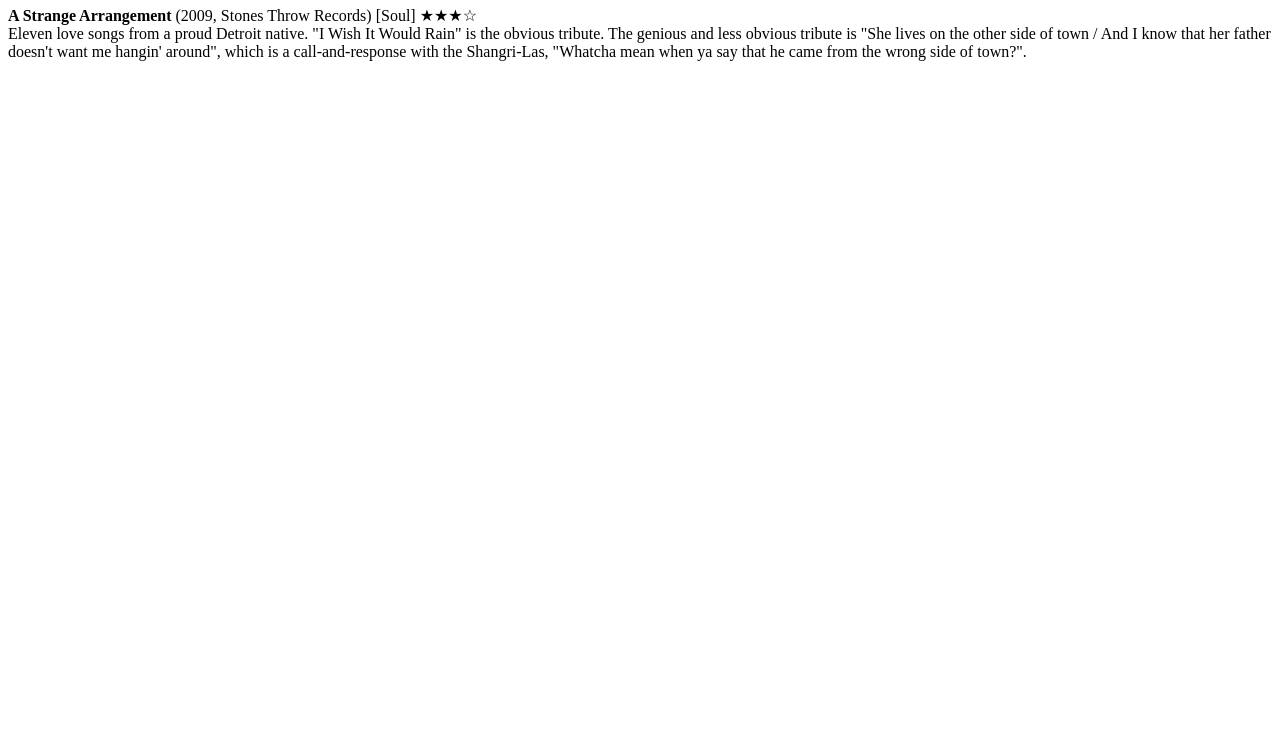
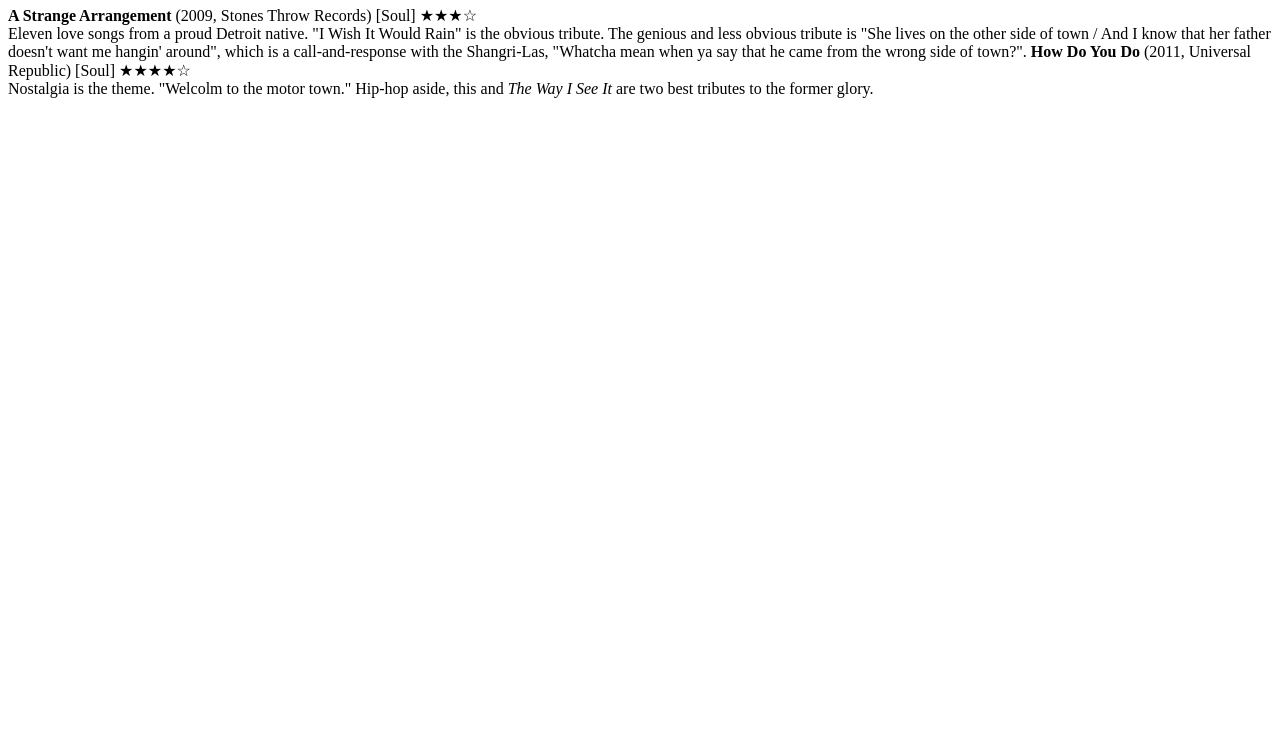
Before and after one commit to renping-li/musicreview, a plain HTML site: page Mayer_Hawthorne.html in a window 1280 px wide. Shown: the part 60-800 px from the top of the page. Drawn offline with Linux system fonts and the light colour scheme.

Commit message:
Update Mayer_Hawthorne.html

```diff
--- a/Mayer_Hawthorne.html
+++ b/Mayer_Hawthorne.html
@@ -6,4 +6,8 @@
   of town / And I know that her father doesn't want me hangin' around", which is a call-and-response with the Shangri-Las, "Whatcha mean when ya say that he
   came from the wrong side of town?".
   <!-- 20200822 -->
+  <b>How Do You Do</b> (2011, Universal Republic) [Soul] ★★★★☆
+  <br>
+  Nostalgia is the theme. "Welcolm to the motor town." Hip-hop aside, this and <i>The Way I See It</i> are two best tributes to the former glory.
+  <!-- 20200822 -->
 </html>
```
